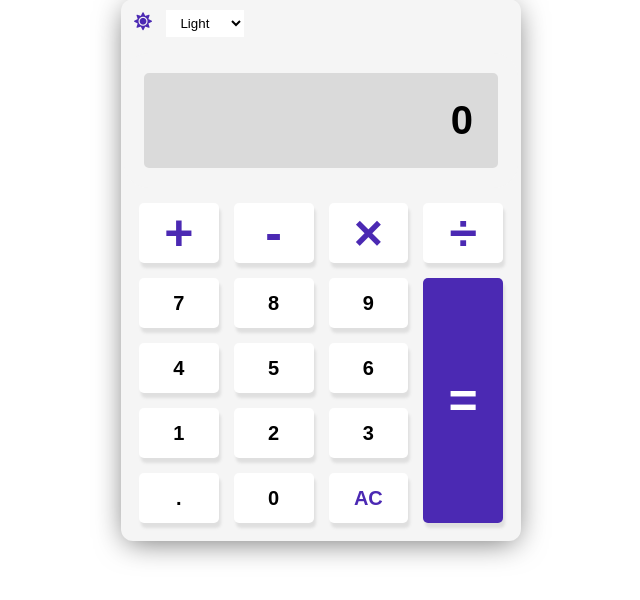
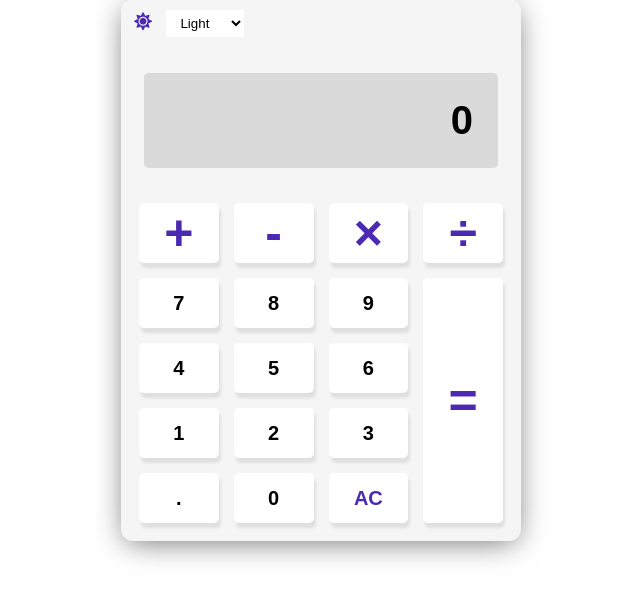
Before and after one commit to ajinkyacodes/javascript-apps, a PHP site: page / in a window 1280 px wide. Shown: the part 130-730 px from the top of the page, without its empty margins (319-959 px from the left). Run offline with PHP 8.4, Linux system fonts and the light colour scheme.

Commit message:
code optimised

```diff
--- a/calculator/app.js
+++ b/calculator/app.js
@@ -1,6 +1,8 @@
 const calculatorDisplay = document.querySelector('h1');
 const inputBtns = document.querySelectorAll('button');
 const clearBtn = document.getElementById('clear-btn');
+const switchBtn = document.getElementById('toggle-theme-btn');
+const selectedTheme = document.getElementById('theme-select');
 
 let firstValue = 0;
 let operatorValue = '';
@@ -79,52 +81,35 @@ function resetAll() {
     calculatorDisplay.textContent = '0';
 }
 
-// Event Listener
-clearBtn.addEventListener('click', resetAll);
-
-// Select Theme Functionality
-const switchBtn = document.getElementById('toggle-theme-btn');
-const selectedTheme = document.getElementById('theme-select');
-
-selectedTheme.addEventListener('change', ()=> {
-    if(selectedTheme.value === 'light') {
+// Change Theme Functionality
+function switchTheme(theme) {
+    if(theme === 'light'){
+        selectedTheme.value = 'light';
         localStorage.setItem('theme', 'light');
         switchBtn.children[0].classList.replace('fa-moon', 'fa-sun');
         document.documentElement.setAttribute('data-theme', 'light');
-    } else if(selectedTheme.value === 'dark') {
+    } else if(theme === 'dark'){
+        selectedTheme.value = 'dark';
         localStorage.setItem('theme', 'dark');
         switchBtn.children[0].classList.replace('fa-sun', 'fa-moon');
         document.documentElement.setAttribute('data-theme', 'dark');
-    } else if(selectedTheme.value === 'green') {
+    } else if(theme === 'green'){
+        selectedTheme.value = 'green';
         localStorage.setItem('theme', 'green');
         switchBtn.children[0].classList.replace('fa-sun', 'fa-moon');
         document.documentElement.setAttribute('data-theme', 'green');
-    } else if(selectedTheme.value === 'gray') {
+    } else if(theme === 'gray'){
+        selectedTheme.value = 'gray';
         localStorage.setItem('theme', 'gray');
         switchBtn.children[0].classList.replace('fa-sun', 'fa-moon');
         document.documentElement.setAttribute('data-theme', 'gray');
     }
-});
+}
 
 // Check Local Storage For Theme
 const currentTheme = localStorage.getItem('theme');
-if(currentTheme){
-    document.documentElement.setAttribute('data-theme', currentTheme);
-    if(currentTheme === 'light'){
-        selectedTheme.value = 'light';
-        switchBtn.children[0].classList.replace('fa-moon', 'fa-sun');
-        document.documentElement.setAttribute('data-theme', 'light');
-    } else if(currentTheme === 'dark'){
-        selectedTheme.value = 'dark';
-        switchBtn.children[0].classList.replace('fa-sun', 'fa-moon');
-        document.documentElement.setAttribute('data-theme', 'dark');
-    } else if(currentTheme === 'green'){
-        selectedTheme.value = 'green';
-        switchBtn.children[0].classList.replace('fa-sun', 'fa-moon');
-        document.documentElement.setAttribute('data-theme', 'green');
-    } else if(currentTheme === 'gray'){
-        selectedTheme.value = 'gray';
-        switchBtn.children[0].classList.replace('fa-sun', 'fa-moon');
-        document.documentElement.setAttribute('data-theme', 'gray');
-    }
-}
+if(currentTheme) switchTheme(currentTheme);
+
+// Event Listener
+clearBtn.addEventListener('click', resetAll);
+selectedTheme.addEventListener('change', ()=> switchTheme(selectedTheme.value));
--- a/calculator/style.css
+++ b/calculator/style.css
@@ -155,11 +155,19 @@ button {
     cursor: pointer;
     font-size: 20px;
     font-weight: 700;
+    /* To prevent highlight color */
+    -webkit-tap-highlight-color: transparent;
+    -webkit-touch-callout: none;
+    -webkit-user-select: none;
+    -khtml-user-select: none;
+    -moz-user-select: none;
+    -ms-user-select: none;
+    user-select: none;
 }
 
 button:hover { filter: var(--button-hover-brightness); }
 button:active { transform: translateY(1px); }
-button:focus { outline: none; }
+button:focus { outline: none!important;}
 
 .operator {
     background: var(--operator-background);
@@ -174,8 +182,8 @@ button:focus { outline: none; }
 }
 
 .equal-sign {
-    background: var(--highlight-color);
-    color: var(--equal-sign-color);
+    background: var(--operator-background);
+    color: var(--highlight-color);
     grid-column: -2;
     grid-row: 2 / span 4;
 }
--- a/infinite-scroll/app.js
+++ b/infinite-scroll/app.js
@@ -8,7 +8,7 @@ let photosArray = [];
 
 // Unsplash API Documentation https://unsplash.com/documentation
 const API_KEY = 'pNmNLHCOBm1Qi1K-TZisteOUCtF03ImavT_GjsIDOAQ';
-const PHOTO_COUNT = 10;
+const PHOTO_COUNT = 30;
 const API_URL = `https://api.unsplash.com/photos/random/?client_id=${API_KEY}&count=${PHOTO_COUNT}`;
 
 // Check if all images were loaded
```
